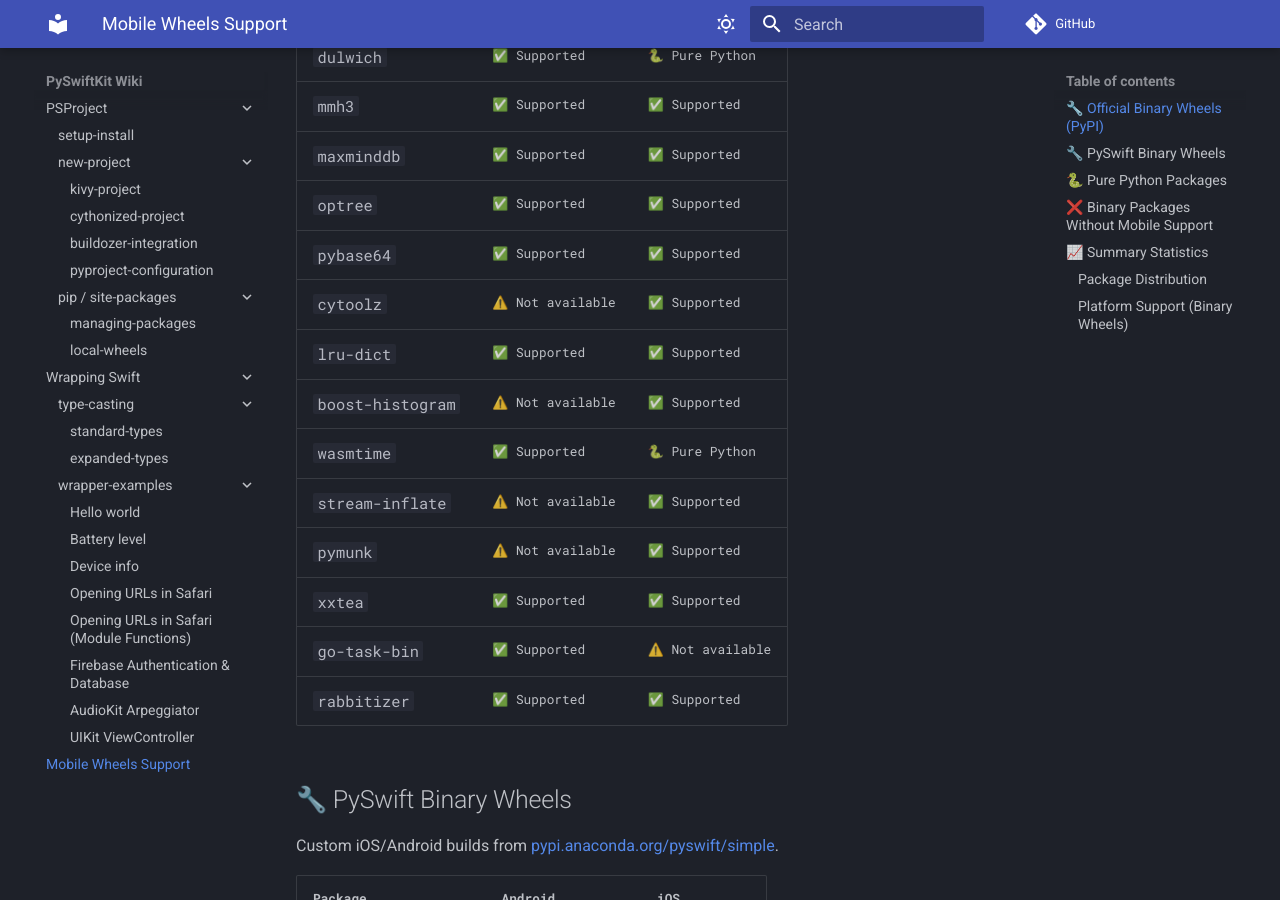
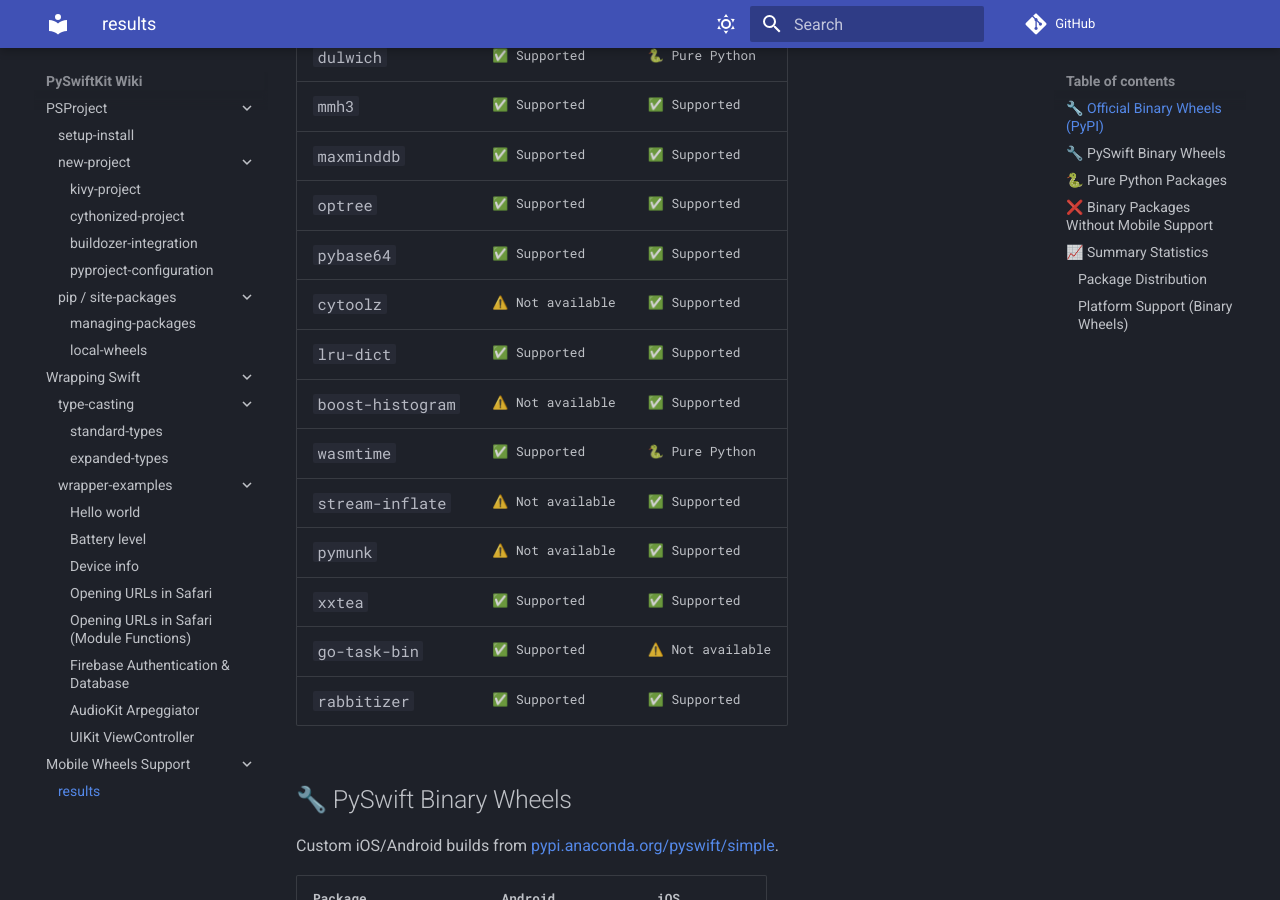
Before and after one commit to Py-Swift/wiki-source, an MkDocs documentation site: the page built from docs/mobile-wheels-support/mobile-wheels-results.md, in a window 1280 px wide and 900 px high, scrolled down 528 px. Built offline with MkDocs 1.6.1 and Material for MkDocs 9.7.7, drawn with Linux system fonts in a browser that asks for light colours; comment, search, counter and statistics services are not loaded; some of the changed lines change nothing that is shown.

Commit message:
Updated navigation: created mobile-wheels-support group

```diff
--- a/mkdocs.yml
+++ b/mkdocs.yml
@@ -46,7 +46,8 @@ nav:
       - wrapper_examples/firebase_auth.md
       - wrapper_examples/audio_arpeggiator.md
       - wrapper_examples/uikit_viewcontroller.md
-  - Mobile Wheels Support: mobile-wheels-results.md
+  - Mobile Wheels Support:
+    - results: mobile-wheels-support/mobile-wheels-results.md
 
 markdown_extensions:
   - attr_list
```
Also changed, not shown: docs/mobile-wheels-support/mobile-wheels-results.md (renamed from docs/mobile-wheels-results.md).
